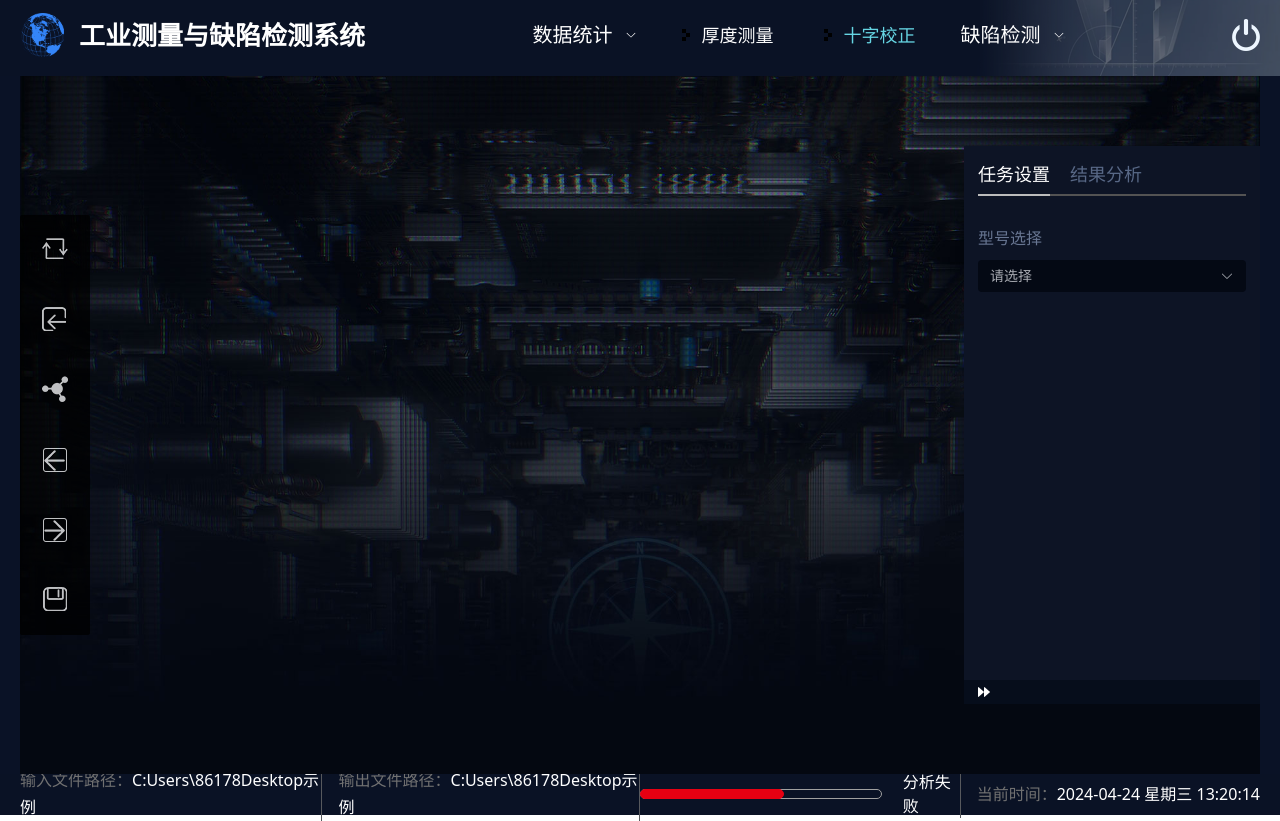
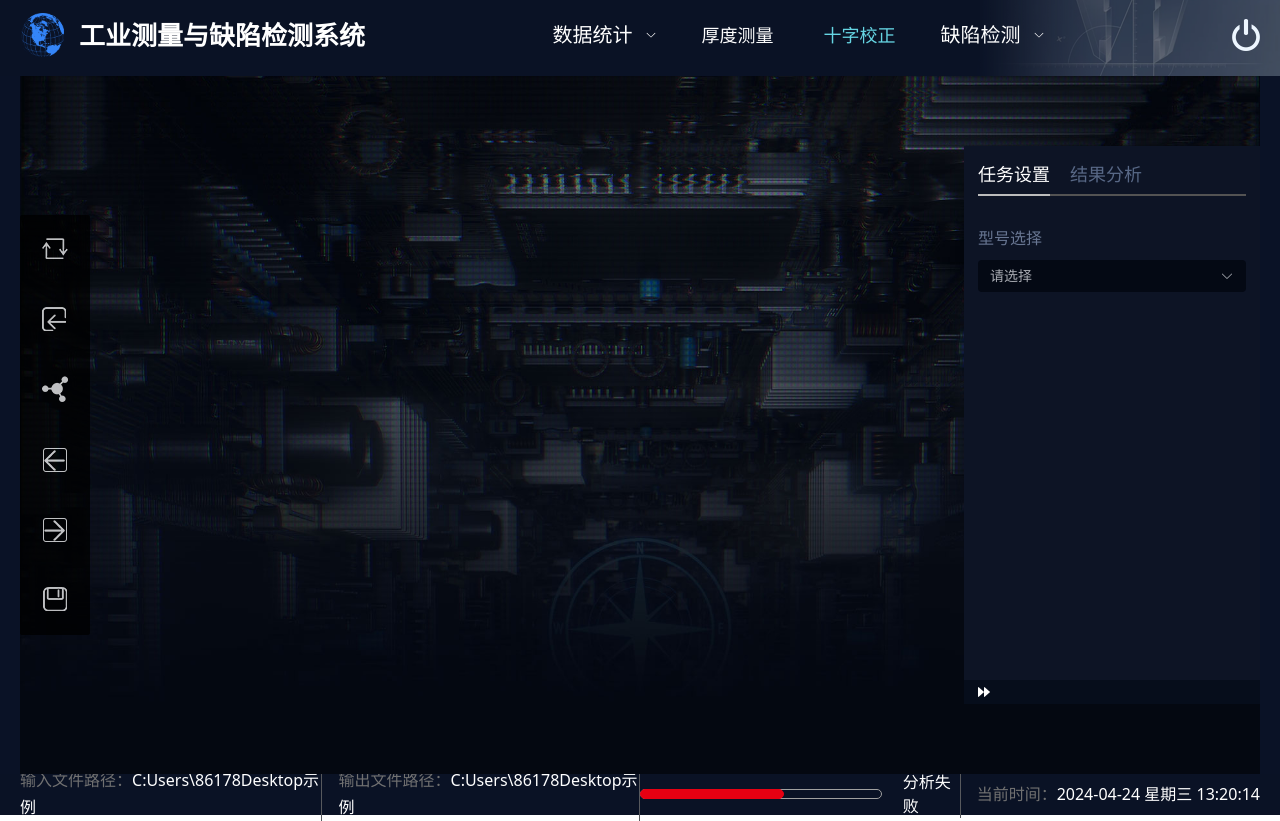
Before and after one commit to allenice1565/nwpu2, a Vue app: page /cross-correction in a window 1280 px wide. Built offline with nearby package versions, Linux system fonts and the light colour scheme.

Commit message:
优化头部导航样式

```diff
--- a/src/layouts/default/components/page-header.vue
+++ b/src/layouts/default/components/page-header.vue
@@ -75,30 +75,6 @@
                         class="select-none !text-[18px] !leading-[56px] !p-[25px]"
                         @click="menuClick(item.path)"
                     >
-                        <svg
-                            class="header-menu-item-prefix w-[8px] mr-[12px]"
-                            version="1.1"
-                            id="图层_1"
-                            xmlns="http://www.w3.org/2000/svg"
-                            xmlns:xlink="http://www.w3.org/1999/xlink"
-                            x="0px"
-                            y="0px"
-                            viewBox="0 0 8 12"
-                            style="enable-background: new 0 0 8 12"
-                            xml:space="preserve"
-                        >
-                            <g>
-                                <rect class="st0" width="4" height="4" />
-                                <rect
-                                    x="4"
-                                    y="4"
-                                    class="st0"
-                                    width="4"
-                                    height="4"
-                                />
-                                <rect y="8" class="st0" width="4" height="4" />
-                            </g>
-                        </svg>
                         {{ item.label }}</el-menu-item
                     >
                 </template>
```
Also changed, not shown: src/layouts/default/index.vue (+4 -5 lines).
